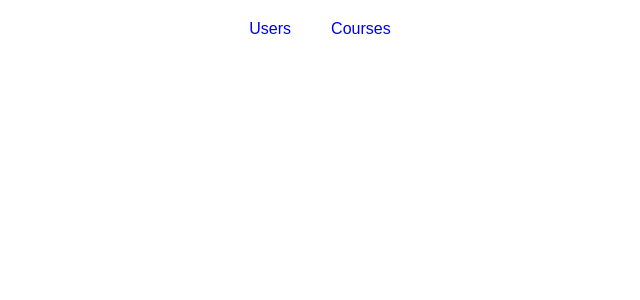
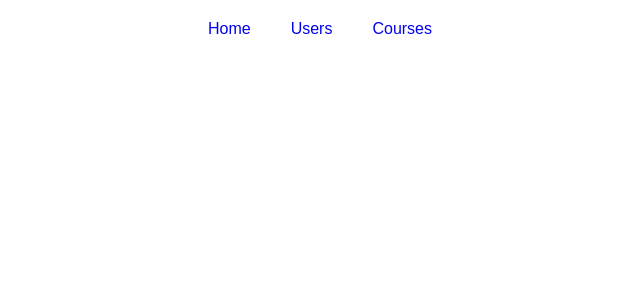
Before and after one commit to GurunathSolanki/react-routing-assignment, a React (Create React App) app: page / in a window 1280 px wide. Shown: the top 300 px of the page, without its empty margins (320-960 px from the left). Built offline with nearby package versions, Linux system fonts and the light colour scheme.

Commit message:
Add a simple navigation with two links => One leading to Users, one leading to Courses

```diff
--- a/src/App.css
+++ b/src/App.css
@@ -13,6 +13,7 @@
   text-decoration: none;
 }
 
-.App a:hover {
+.App a:hover,
+.App a.active {
   color: orange;
 }
--- a/src/App.js
+++ b/src/App.js
@@ -1,5 +1,5 @@
 import React, { Component } from 'react';
-import { BrowserRouter, Route } from 'react-router-dom';
+import { BrowserRouter, Route, NavLink, Switch } from 'react-router-dom';
 import Courses from './containers/Courses/Courses';
 import Users from './containers/Users/Users';
 import './App.css';
@@ -13,16 +13,22 @@ class App extends Component {
             <nav>
               <ul>
                 <li>
-                  <a href='/users'>Users</a>
+                  <NavLink to='/home'>Home</NavLink>
                 </li>
                 <li>
-                  <a href='/courses'>Courses</a>
+                  <NavLink to='/users'>Users</NavLink>
+                </li>
+                <li>
+                  <NavLink to='/courses'>Courses</NavLink>
                 </li>
               </ul>
             </nav>
           </header>
-          <Route path='/users' component={Users} />
-          <Route path='/courses' component={Courses} />
+          <Switch>
+            <Route path='/users' exact component={Users} />
+            <Route path='/courses' exact component={Courses} />
+            <Route path='/home' exact location='/' />
+          </Switch>
         </div>
       </BrowserRouter>
     );
```
